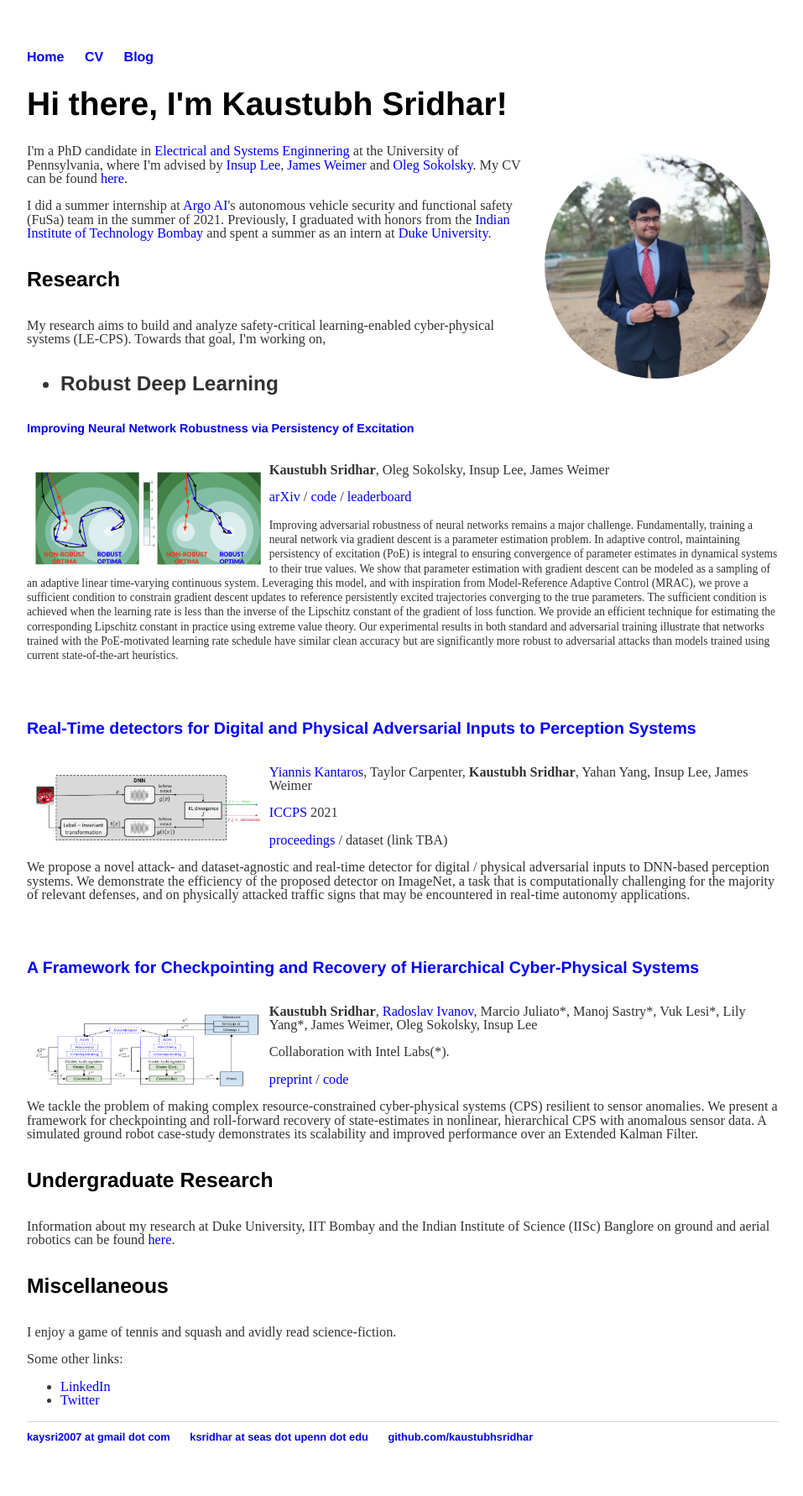
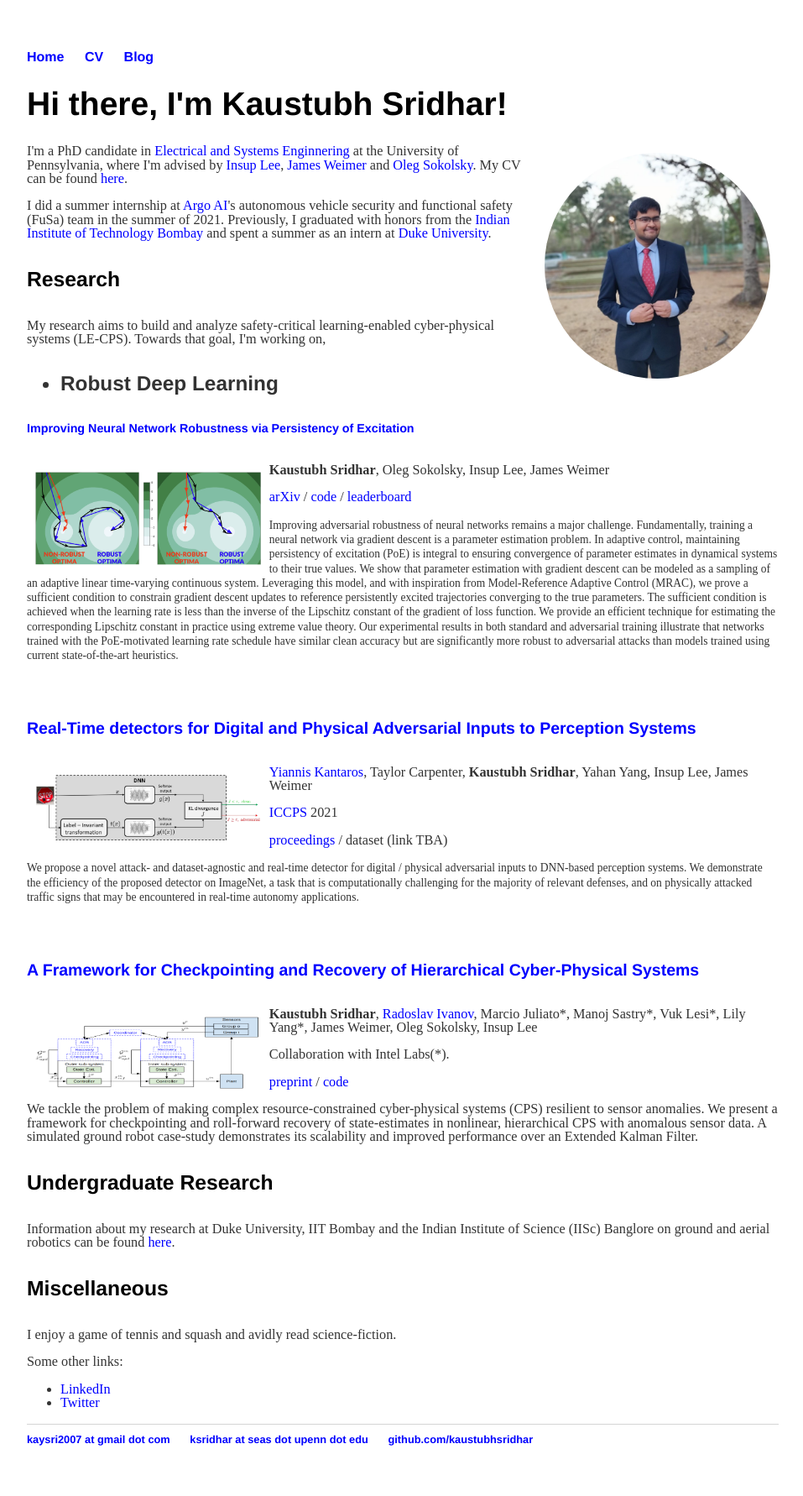
Before and after one commit to kaustubhsridhar/kaustubhsridhar_old.github.io, a Jekyll site: the page built from index.html, in a window 1280 px wide. Shown: the whole page at 84% size, without its empty margins (160-1117 px from the left). Built offline with Jekyll 4.4.1, drawn with Linux system fonts in a browser that asks for light colours.

```diff
--- a/index.html
+++ b/index.html
@@ -25,12 +25,12 @@ title: Welcome To My Homepage
 		</small></p>
 
 	<br>
-	<h5><a href="https://dl.acm.org/doi/abs/10.1145/3450267.3450535">Real-Time detectors for Digital and Physical Adversarial Inputs to Perception Systems</a></h5>
+	<h5><a id><a href="https://dl.acm.org/doi/abs/10.1145/3450267.3450535">Real-Time detectors for Digital and Physical Adversarial Inputs to Perception Systems</a></h5>
 	<img src="/images/visionguard.png" alt="visionguard" align="left" style="width:30%; padding: 10px;" class="img_rect">
 	<p><a href="https://sites.google.com/view/kantaros/">Yiannis Kantaros</a>, Taylor Carpenter, <b>Kaustubh Sridhar</b>, Yahan Yang, Insup Lee, James Weimer</p>
 	<p><a href="http://iccps.acm.org/2021/">ICCPS</a> 2021</p>
 	<p><a href="https://dl.acm.org/doi/abs/10.1145/3450267.3450535">proceedings</a> / dataset (link TBA)</a></p>
-	<p>We propose a novel attack- and dataset-agnostic and real-time detector for digital / physical adversarial inputs to DNN-based perception systems. We demonstrate the efficiency of the proposed detector on ImageNet, a task that is computationally challenging for the majority of relevant defenses, and on physically attacked traffic signs that may be encountered in real-time autonomy applications.</p>
+	<p><small>We propose a novel attack- and dataset-agnostic and real-time detector for digital / physical adversarial inputs to DNN-based perception systems. We demonstrate the efficiency of the proposed detector on ImageNet, a task that is computationally challenging for the majority of relevant defenses, and on physically attacked traffic signs that may be encountered in real-time autonomy applications.</small></p>
 
 	<!--<br>
 	<h5><a href="">Real-Time Model Predictive Recovery for Cyber-Physical Systems against Sensor Attacks</a></h5>
```
